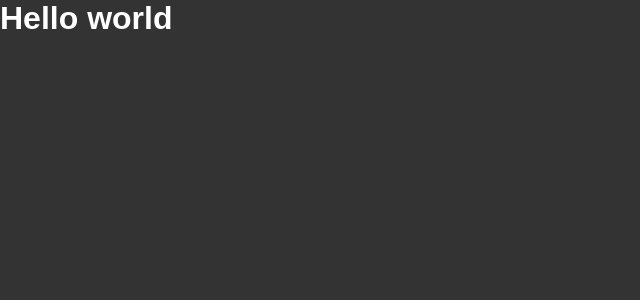
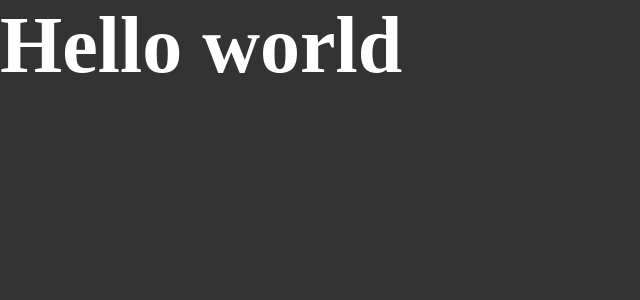
Before and after one commit to IgorDalepiane/GitHub-Explorer-Ignite01, a React app: page / in a window 1280 px wide. Shown: the top 300 px of the page, without its empty margins (0-640 px from the left). Built offline with nearby package versions, Linux system fonts and the light colour scheme.

Commit message:
Webpack change CSS to SASS

```diff
--- a/package.json
+++ b/package.json
@@ -20,6 +20,8 @@
     "cross-env": "^7.0.3",
     "css-loader": "^5.1.3",
     "html-webpack-plugin": "^5.3.1",
+    "node-sass": "^5.0.0",
+    "sass-loader": "^11.0.1",
     "style-loader": "^2.0.0",
     "webpack": "^5.26.3",
     "webpack-cli": "^4.5.0",
--- a/src/App.jsx
+++ b/src/App.jsx
@@ -1,4 +1,4 @@
-import "./styles/global.css"
+import "./styles/global.scss"
 
 export function App(){
     return <h1>Hello world</h1>
--- a/src/styles/global.css
+++ b/src/styles/global.scss
@@ -5,7 +5,11 @@
 }
 
 body{
-    font-family: Arial, Helvetica, sans-serif;
+    font: Arial, Helvetica, sans-serif;
     background: #333;
     color: #FFF;
+
+    h1{
+        font-size: 80px;
+    }
 }
--- a/webpack.config.js
+++ b/webpack.config.js
@@ -30,9 +30,9 @@
                 use: 'babel-loader',
             },
             {
-                test: /\.css$/,
+                test: /\.scss$/,
                 exclude: /node_modules/,
-                use: ['style-loader','css-loader'],
+                use: ['style-loader','css-loader','sass-loader'],
             }
         ],
     }
```
Also changed, not shown: 1 other file (tests, documents, lock files or other folders).
